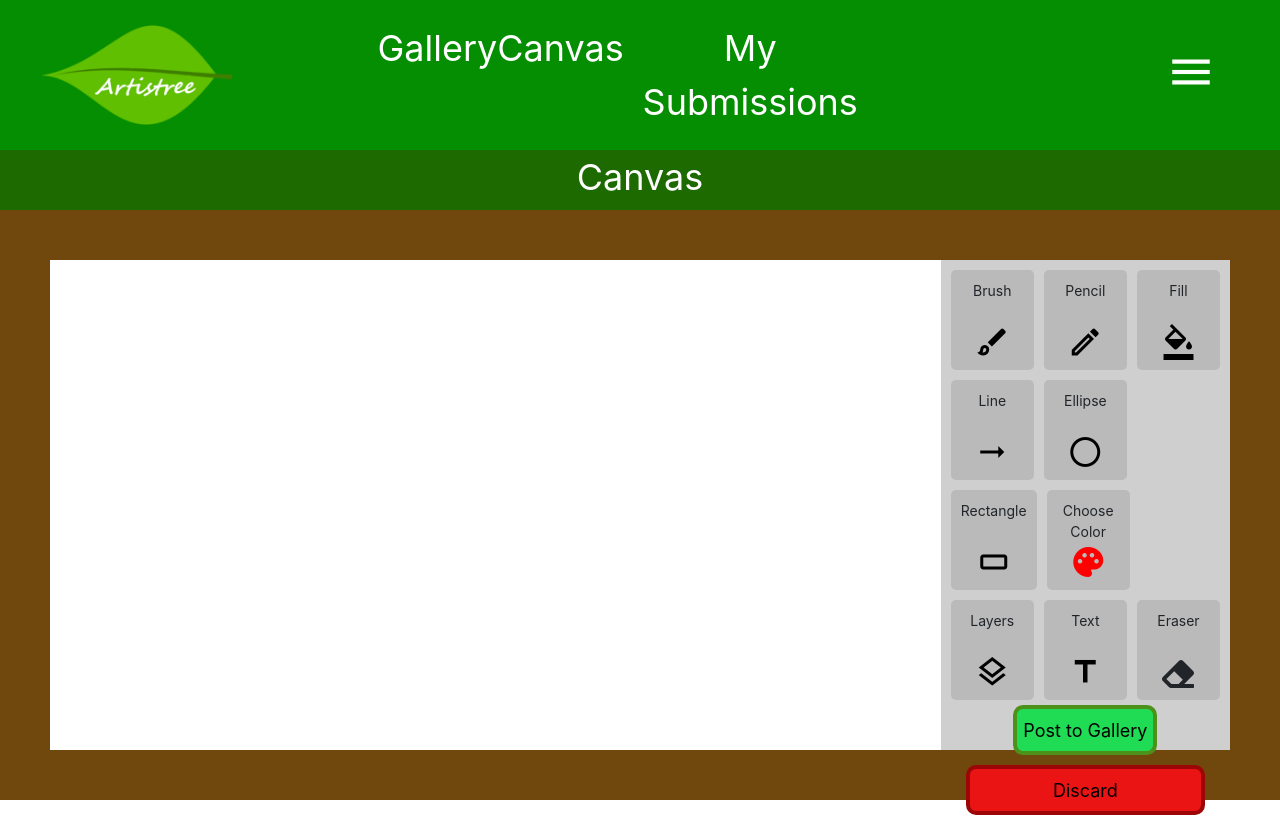
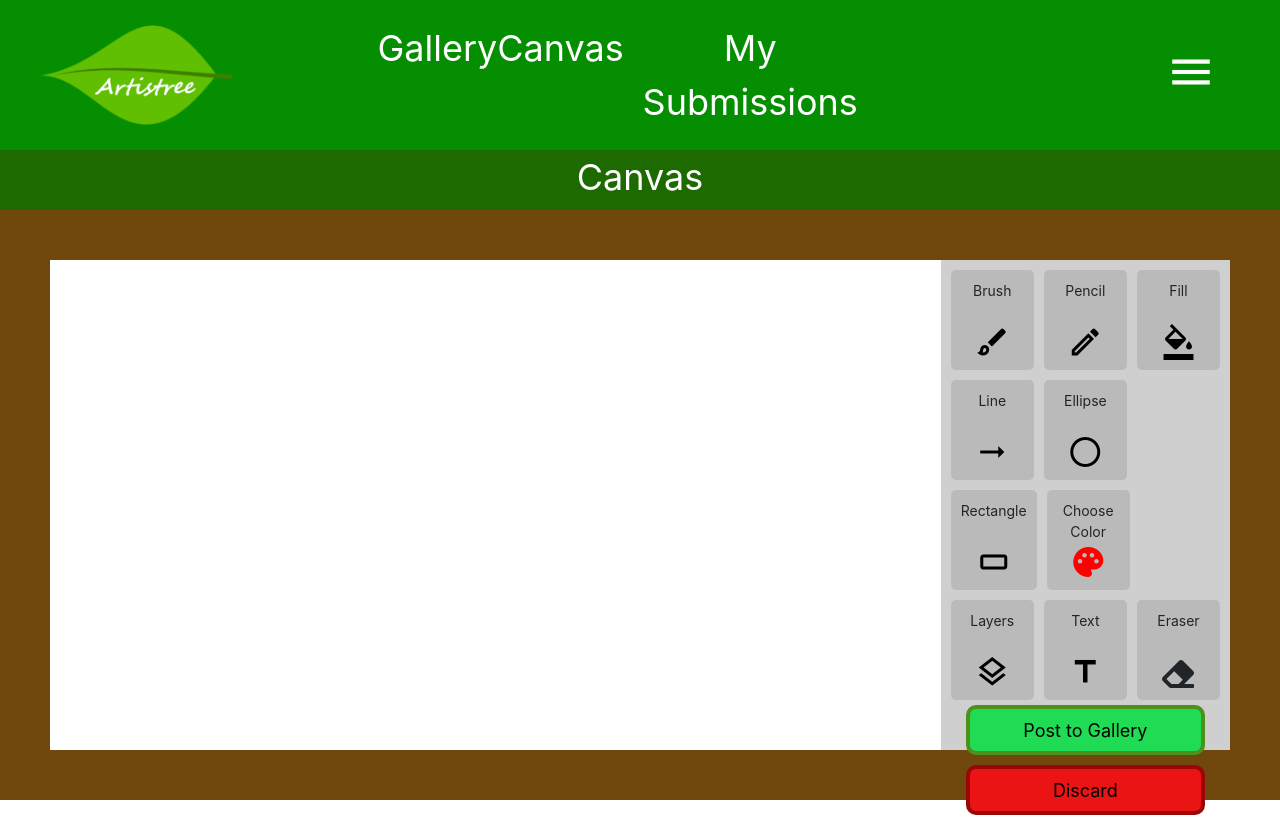
Before and after one commit to shanedonburke/Artistree, a React (Create React App) app: page /canvas in a window 1280 px wide. Built offline with nearby package versions, Linux system fonts and the light colour scheme.

Commit message:
Fix button size

```diff
--- a/src/Artistree/Canvas/Canvas.css
+++ b/src/Artistree/Canvas/Canvas.css
@@ -51,6 +51,7 @@
     border-radius: 10px;
     font-size: 18px;
     margin-bottom: 10px;
+    width: calc(100% - 40px);
 }
 
 .post-to-canvas-btn {
@@ -61,5 +62,4 @@
 .discard-btn {
     background-color: #EB1414;
     border: 4px solid #9C0606;
-    width: calc(100% - 40px);
 }
```
